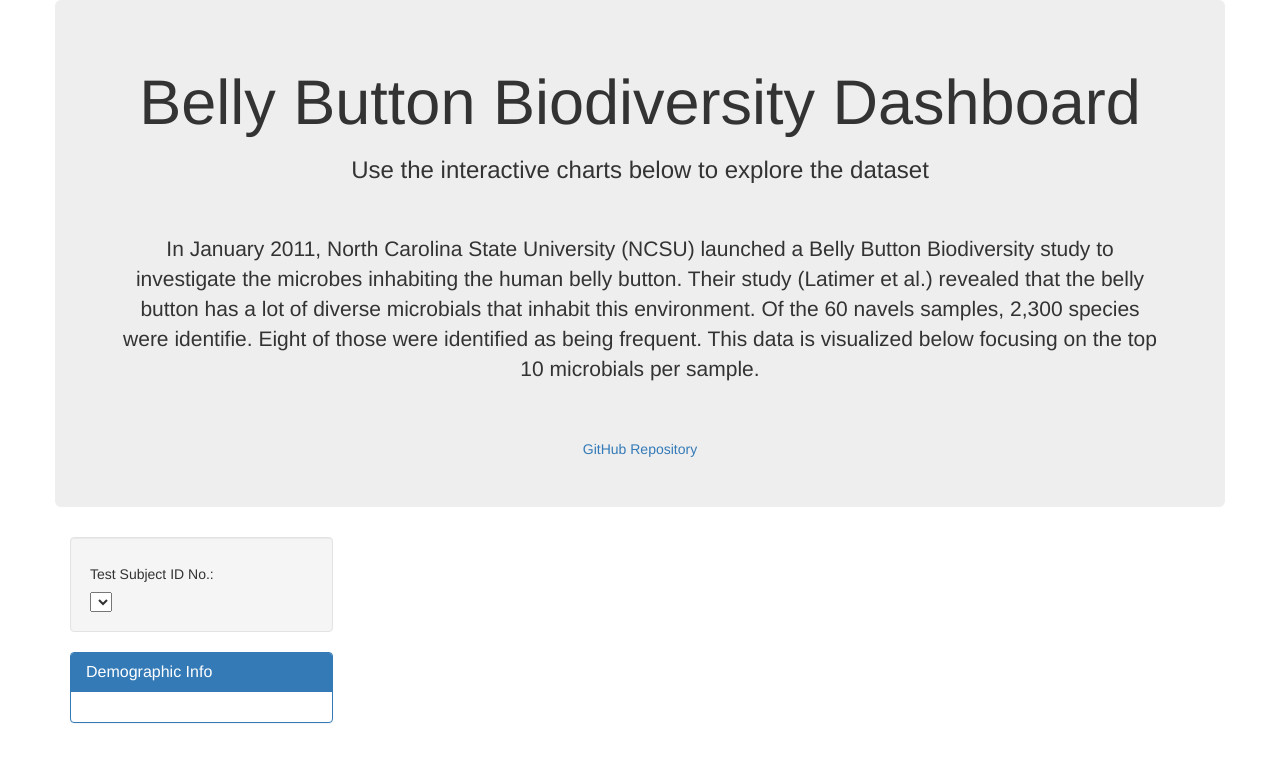
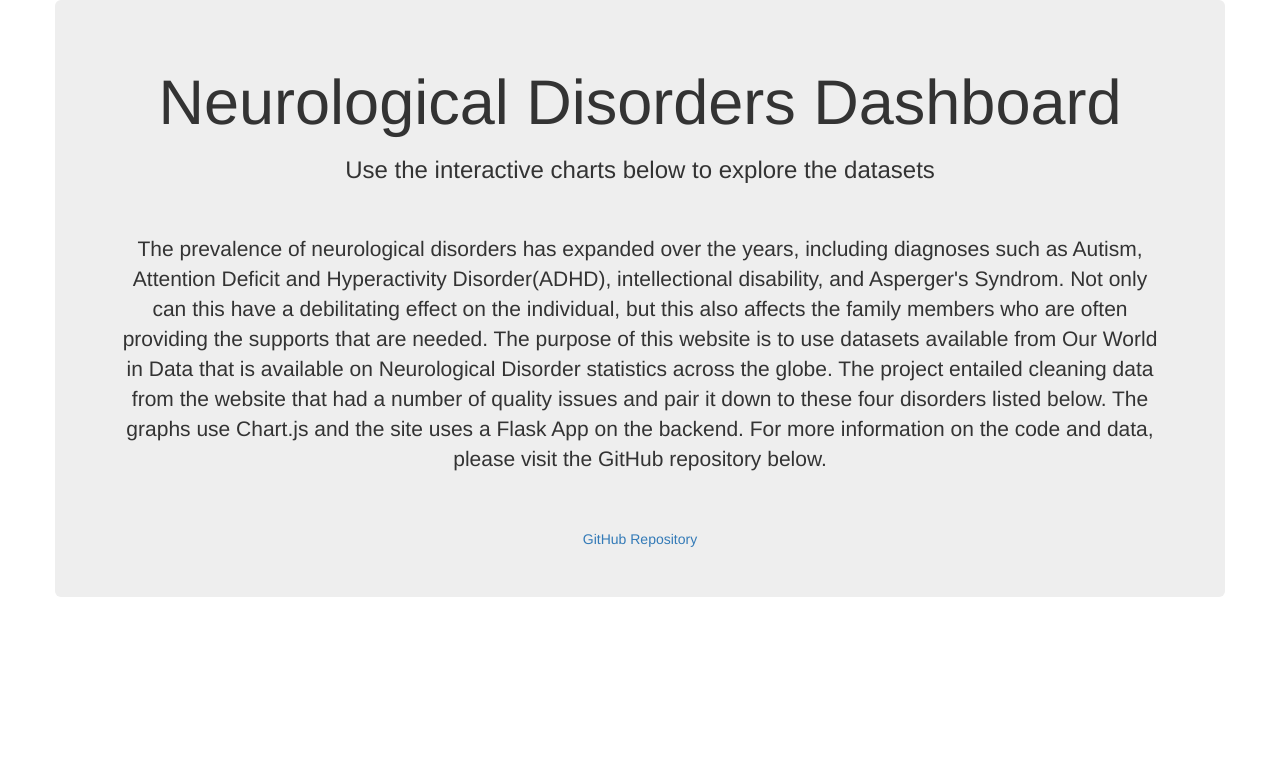
Before and after one commit to nladkins/project-3-neurological-disorders, a Flask app: template templates/index.html in a window 1280 px wide. Shown: the top 762 px of the page. Run offline with Flask 2, Linux system fonts and the light colour scheme; the template is opened without the code that fills it, so the values that code supplies are empty; parts of the project's set-up code (start-up, migrations or seed data) failed here and were passed over; some libraries are stand-ins or nearby versions.

Commit message:
adjusting organization

```diff
--- a/templates/index.html
+++ b/templates/index.html
@@ -14,36 +14,29 @@
   <div class="container">
     <div class="row">
       <div class="col-md-12 jumbotron text-center">
-        <h1>Belly Button Biodiversity Dashboard</h1>
-        <h3>Use the interactive charts below to explore the dataset</h3>
+        <h1>Neurological Disorders Dashboard</h1>
+        <h3>Use the interactive charts below to explore the datasets</h3>
         <br>
         <br>
-        <p>In January 2011, North Carolina State University (NCSU) launched
-          a Belly Button Biodiversity study to investigate the microbes
-          inhabiting the human belly button.  Their study (Latimer et al.)
-          revealed that the belly button has a lot of diverse microbials that
-          inhabit this environment.  Of the 60 navels samples, 2,300 species were
-          identifie.  Eight of those were identified as being frequent.
-          This data is visualized below focusing on the top 10 microbials
-          per sample.</p>
+        <p>The prevalence of neurological disorders has expanded over the
+          years, including diagnoses such as Autism, Attention Deficit and
+          Hyperactivity Disorder(ADHD), intellectional disability, and
+          Asperger's Syndrom.  Not only can this have a debilitating effect
+          on the individual, but this also affects the family members who are
+          often providing the supports that are needed.  The purpose of this
+          website is to use datasets available from Our World in Data that
+          is available on Neurological Disorder statistics across the globe.
+          The project entailed cleaning data from the website that had a
+          number of quality issues and pair it down to these four disorders
+          listed below. The graphs use Chart.js and the site uses a Flask App
+          on the backend.  For more information on the code and data, please
+          visit the GitHub repository below.</p>
           <br>
           <br>
-          <a href="https://github.com/nladkins/interactive-web-visualizations">GitHub Repository</a>
+          <a href="https://github.com/nladkins/project-3-neurological-disorders">GitHub Repository</a>
       </div>
     </div>
     <div class="row">
-      <div class="col-md-3 col-sm-3">
-        <div class="well">
-          <h5>Test Subject ID No.:</h5>
-          <select id="selDataset" onchange="optionChanged(this.value)"></select>
-        </div>
-        <div class="panel panel-primary">
-          <div class="panel-heading">
-            <h3 class="panel-title">Demographic Info</h3>
-          </div>
-          <div id="sample-metadata" class="panel-body"></div>
-        </div>
-      </div>
       <div class="col-md-9 col-sm-6">
         <div id="bar"></div>
       </div>
@@ -59,9 +52,7 @@
   </div>
 
   <script src="https://d3js.org/d3.v5.min.js"></script>
-  <script src="https://cdn.plot.ly/plotly-latest.min.js"></script>
-  <script src="./static/js/app.js"></script>
-  <!-- <script src="./static/js/bonus.js"></script> -->
+  <script src="https://cdnjs.cloudflare.com/ajax/libs/Chart.js/2.5.0/Chart.min.js"></script>
 
 </body>
 
```
Also changed, not shown: index.html (deleted, +0 -59 lines), 1 other file.
